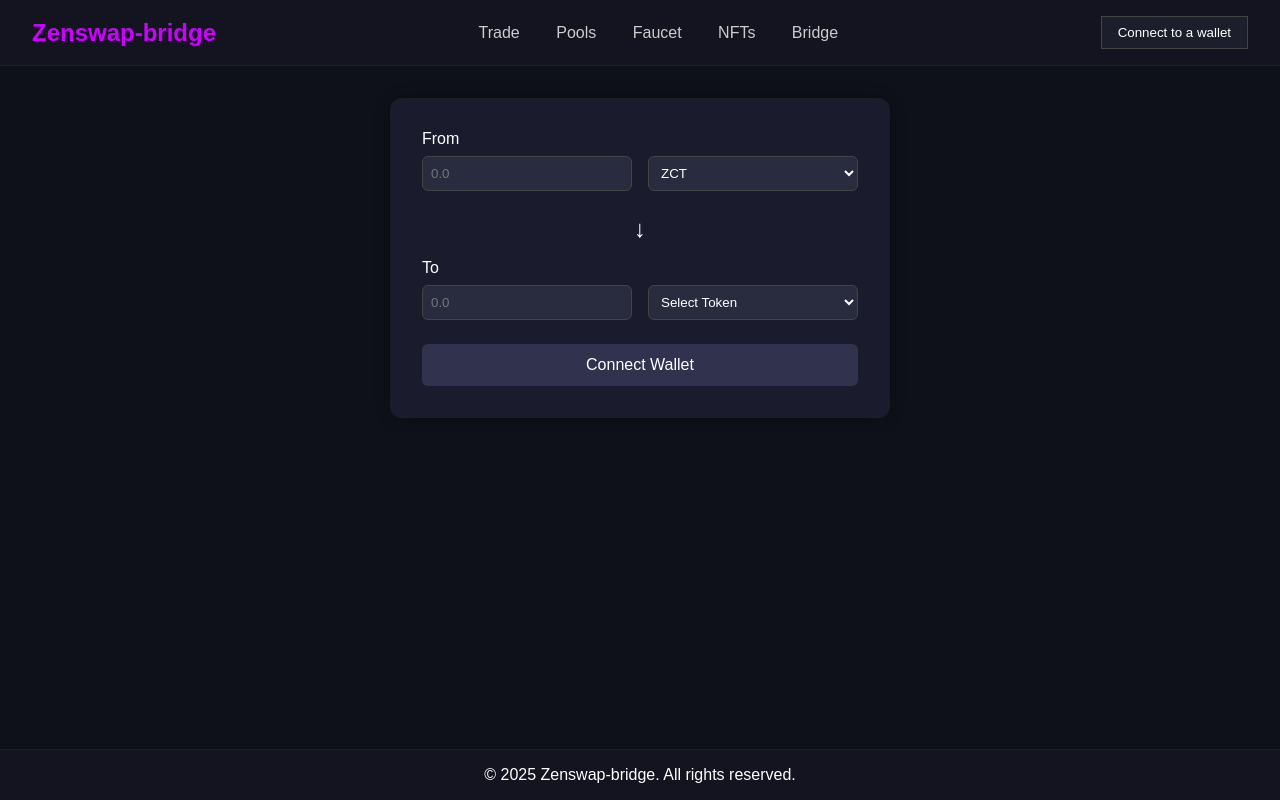
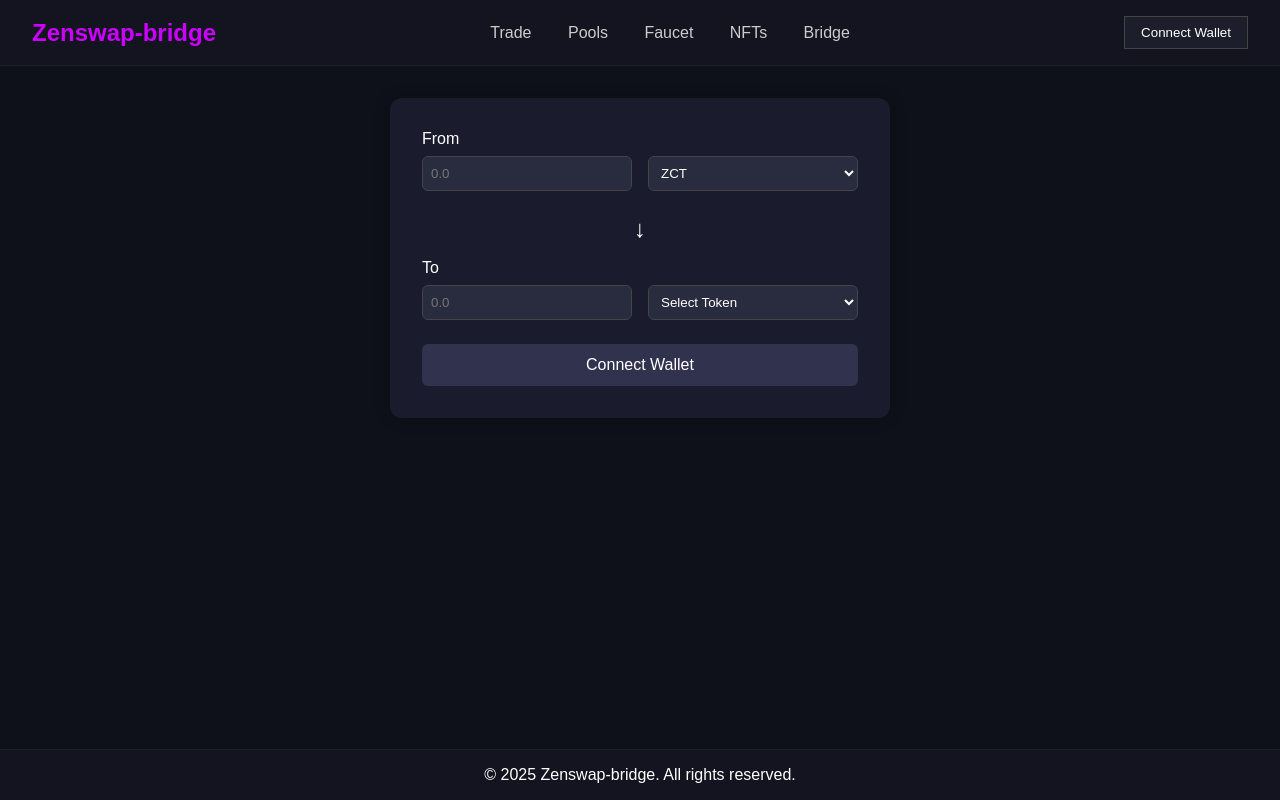
Before and after one commit to Pilex3173/Zenchain-swap-and-bridge, a plain HTML site: page index.html in a window 1280 px wide. Drawn offline with Linux system fonts and the light colour scheme.

Commit message:
Update index.html

```diff
--- a/index.html
+++ b/index.html
@@ -16,12 +16,10 @@
         <a href="#">NFTs</a>
         <a href="#">Bridge</a>
       </nav>
-      <button class="wallet-btn">Connect to a wallet</button>
+      <button class="wallet-btn">Connect Wallet</button>
     </header>
 
     <main>
-      </div>
-
       <section class="swap-box">
         <div class="input-group">
           <label>From</label>
```
